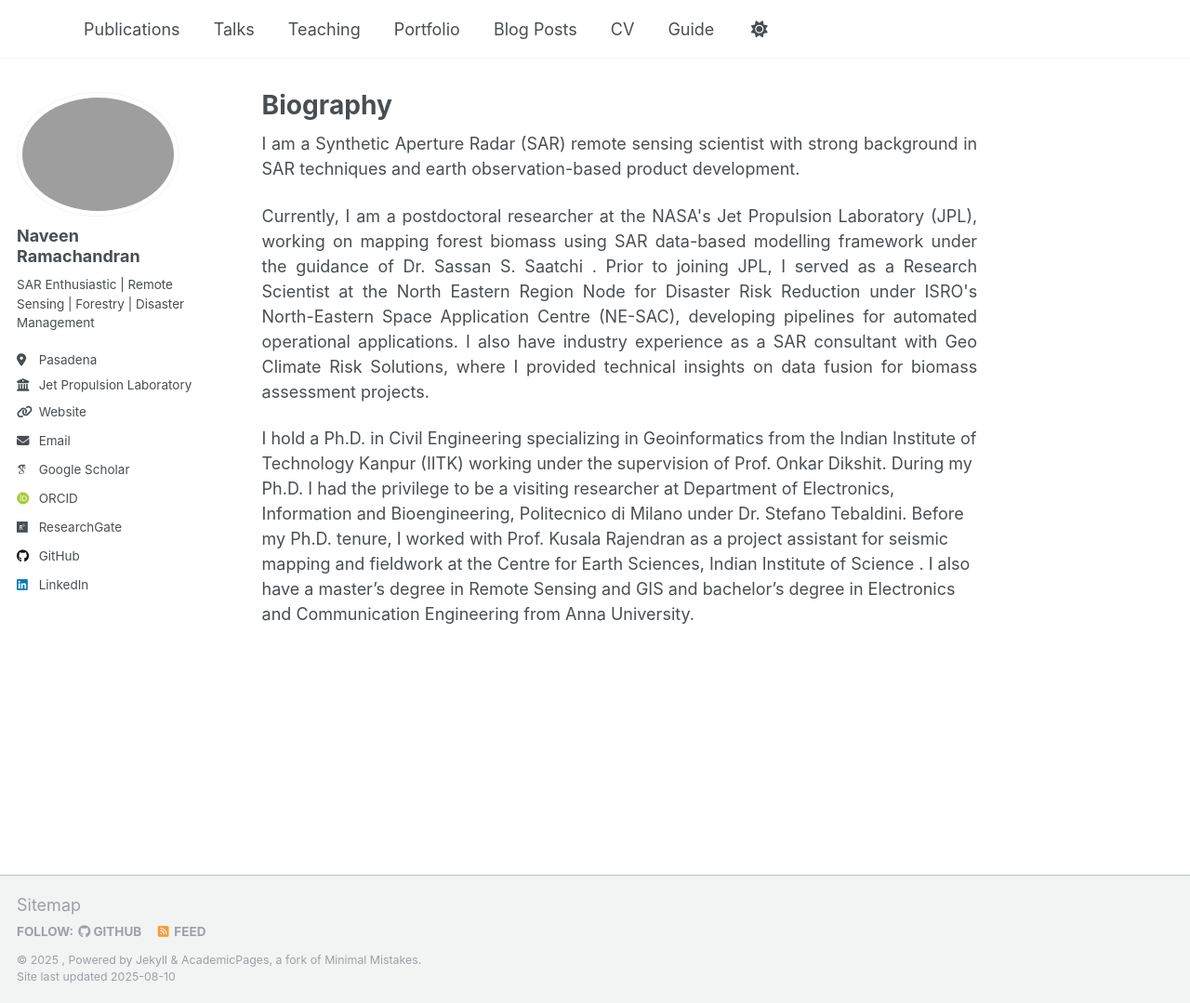
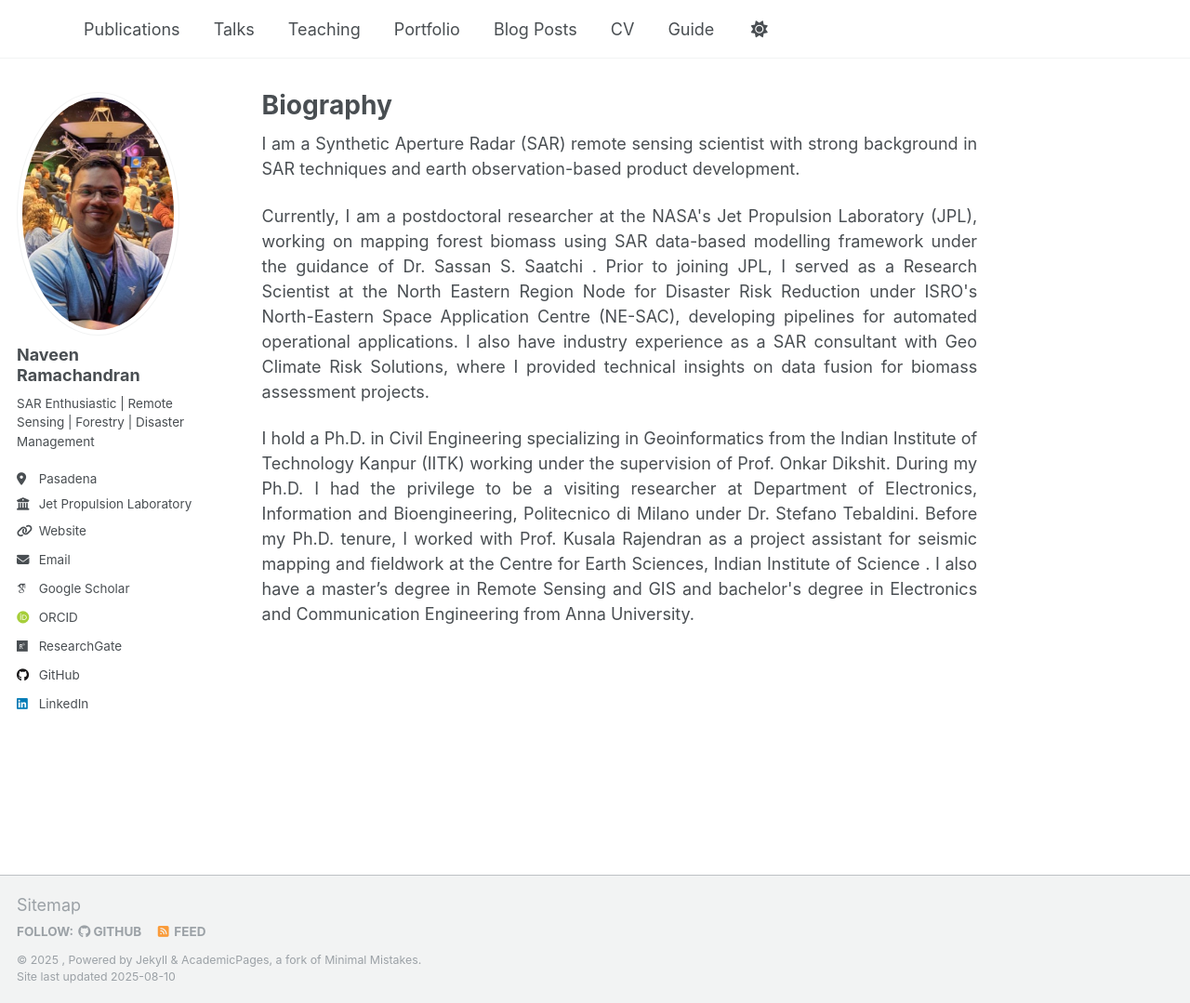
Before and after one commit to praramb/praramb.github.io, a Jekyll site: the page built from _pages/about.md, in a window 1280 px wide and 1079 px high. Shown: the whole window at 93% size. Built offline with Jekyll 4.4.1, drawn with Linux system fonts in a browser that asks for light colours; some web fonts are replaced; a script that is not in the unit is left out.

Commit message:
PIC
pic and justify

```diff
--- a/_config.yml
+++ b/_config.yml
@@ -22,7 +22,7 @@ repository               : "academicpages/academicpages.github.io"
 #               Additional customization can be done by editing /_includes/author-profile.html
 author:
   # Biographic information
-  avatar           : "profile.png"
+  avatar           : "profile.jpg"
   name             : "Naveen Ramachandran"
   bio              : "SAR Enthusiastic | Remote Sensing | Forestry | Disaster Management"
   location         : "Pasadena"
--- a/_pages/about.md
+++ b/_pages/about.md
@@ -15,4 +15,6 @@ I am a Synthetic Aperture Radar (SAR) remote sensing scientist with strong backg
 Currently, I am a postdoctoral researcher at the NASA's Jet Propulsion Laboratory (JPL), working on mapping forest biomass using SAR data-based modelling framework under the guidance of Dr. Sassan S. Saatchi . Prior to joining JPL, I served as a Research Scientist at the North Eastern Region Node for Disaster Risk Reduction under ISRO's North-Eastern Space Application Centre (NE-SAC), developing pipelines for automated operational applications. I also have industry experience as a SAR consultant with Geo Climate Risk Solutions, where I provided technical insights on data fusion for biomass assessment projects.
 </p>
 
+<p style="text-align: justify;">
 I hold a Ph.D. in Civil Engineering specializing in Geoinformatics from the Indian Institute of Technology Kanpur (IITK) working under the supervision of Prof. Onkar Dikshit. During my Ph.D. I had the privilege to be a visiting researcher at Department of Electronics, Information and Bioengineering, Politecnico di Milano under Dr. Stefano Tebaldini. Before my Ph.D. tenure, I worked with Prof. Kusala Rajendran as a project assistant for seismic mapping and fieldwork at the Centre for Earth Sciences, Indian Institute of Science . I also have a  master’s degree in Remote Sensing and GIS and bachelor's degree in Electronics and Communication Engineering from Anna University.
+</p>
```
